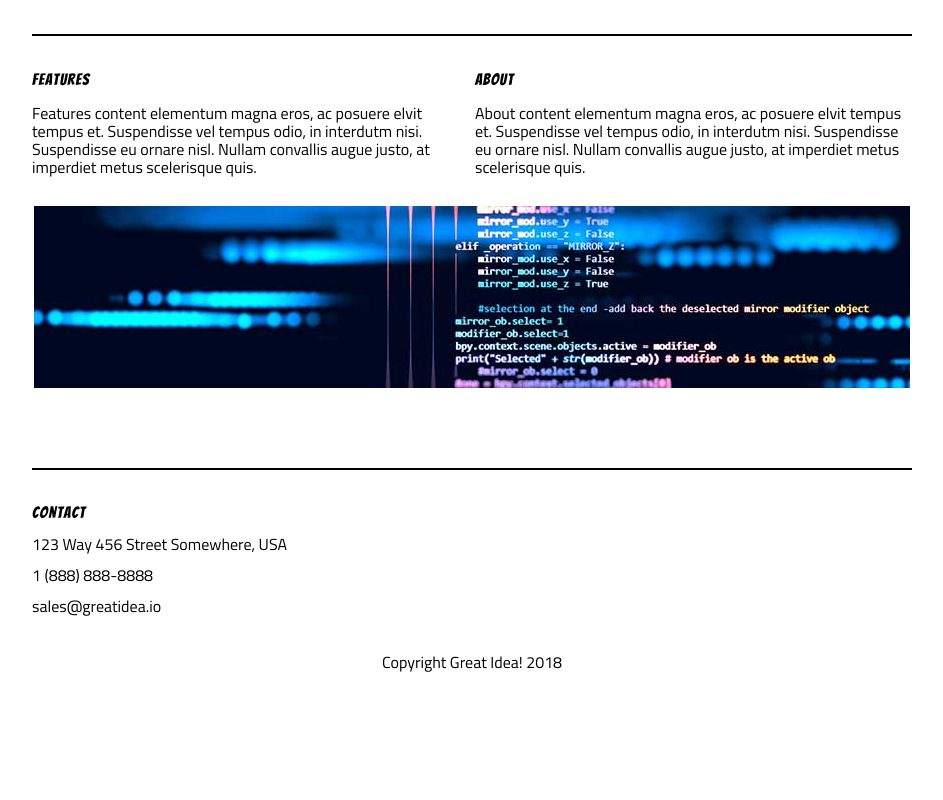
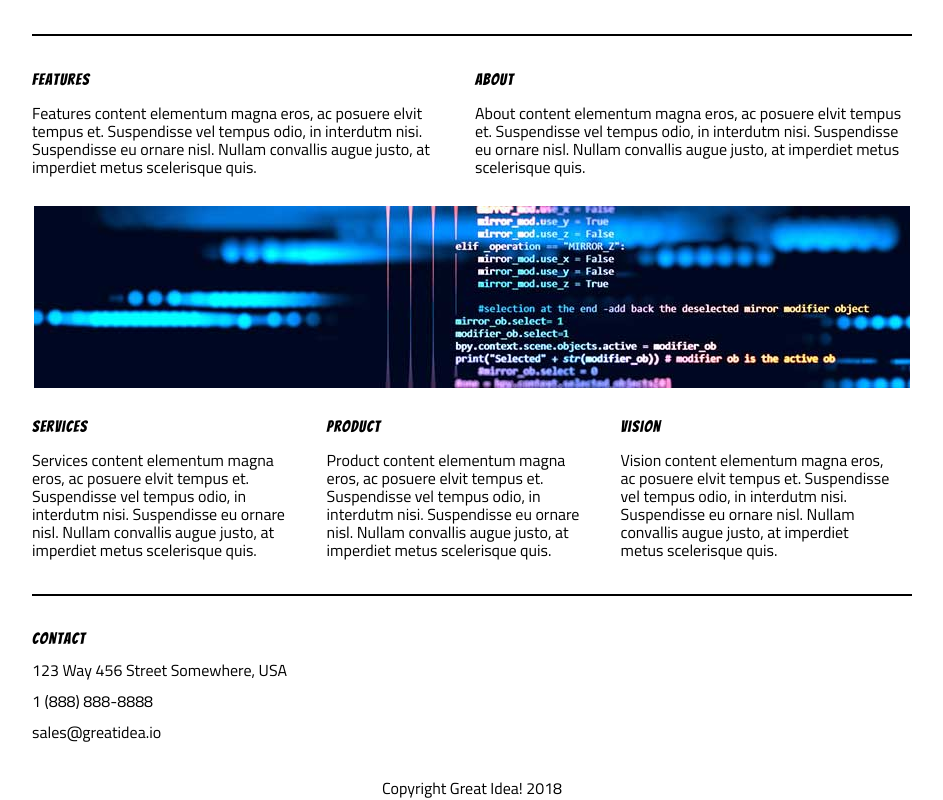
Before and after one commit to Marina8989/DOM-practice, a plain HTML site: page index.html in a window 1280 px wide. Shown: the part 556-1356 px from the top of the page, without its empty margins (168-1111 px from the left). Before the commit the page ends 1230 px from the top, so only its background shows below. Drawn offline with Linux system fonts and the light colour scheme.

Commit message:
added all dom needed

```diff
--- a/index.html
+++ b/index.html
@@ -59,16 +59,16 @@
 
             <div class="bottom-content">
                 <div class="text-content three">
-                    <h4></h4>
-                    <p></p>
+                    <h4 id="h4Three"></h4>
+                    <p id="pThree"></p>
                 </div>
                 <div class="text-content four">
-                    <h4></h4>
-                    <p></p>
+                    <h4 id="h4Four"></h4>
+                    <p id="pFour"></p>
                 </div>
                 <div class="text-content five">
-                    <h4></h4>
-                    <p></p>
+                    <h4 id="h4Five"></h4>
+                    <p id="pFive"></p>
                 </div>
             </div>
 
--- a/js/index.js
+++ b/js/index.js
@@ -92,6 +92,10 @@ let textContentPTwo = document.querySelector("#pTwo");
 
 let middleImg = document.querySelector("#middle-img");
 
+let bottomContent = document.querySelector(".bottom-content");
+let three = document.querySelector(".three");
+let four = document.querySelector(".four");
+let five = document.querySelector(".five");
 
 
 textContentH4One.textContent = siteContent["main-content"]["features-h4"];
@@ -102,7 +106,23 @@ textContentPTwo.textContent = siteContent["main-content"]["about-content"];
 
 middleImg.src = siteContent["main-content"]["middle-img-src"];
 
+let textContentH4Three = document.querySelector("#h4Three");
+let textContentPThree = document.querySelector("#pThree");
 
+let textContentH4Four = document.querySelector("#h4Four");
+let textContentPFour = document.querySelector("#pFour");
+
+let textContentH4Five = document.querySelector("#h4Five");
+let textContentPFive = document.querySelector("#pFive");
+
+textContentH4Three.textContent = siteContent["main-content"]["services-h4"];
+textContentPThree.textContent = siteContent["main-content"]["services-content"];
+
+textContentH4Four.textContent = siteContent["main-content"]["product-h4"];
+textContentPFour.textContent = siteContent["main-content"]["product-content"];
+
+textContentH4Five.textContent = siteContent["main-content"]["vision-h4"];
+textContentPFive.textContent = siteContent["main-content"]["vision-content"];
 
 
 one.appendChild(textContentH4One);
@@ -111,9 +131,14 @@ one.appendChild(textContentPOne);
 two.appendChild(textContentH4Two);
 two.appendChild(textContentPTwo);
 
+three.appendChild(textContentH4Three);
+three.appendChild(textContentPThree);
 
-topContent.appendChild(one);
-topContent.appendChild(two);
+four.appendChild(textContentH4Four);
+four.appendChild(textContentPFour);
+
+five.appendChild(textContentH4Five);
+five.appendChild(textContentPFive);
 
 
 
```
